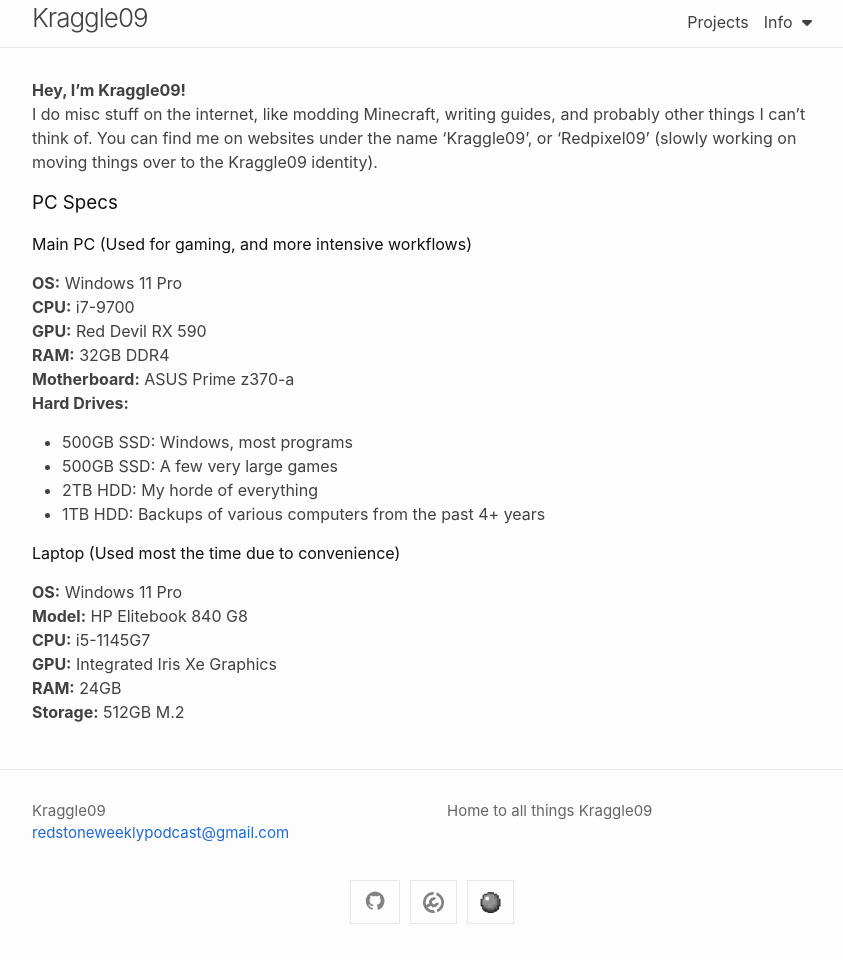
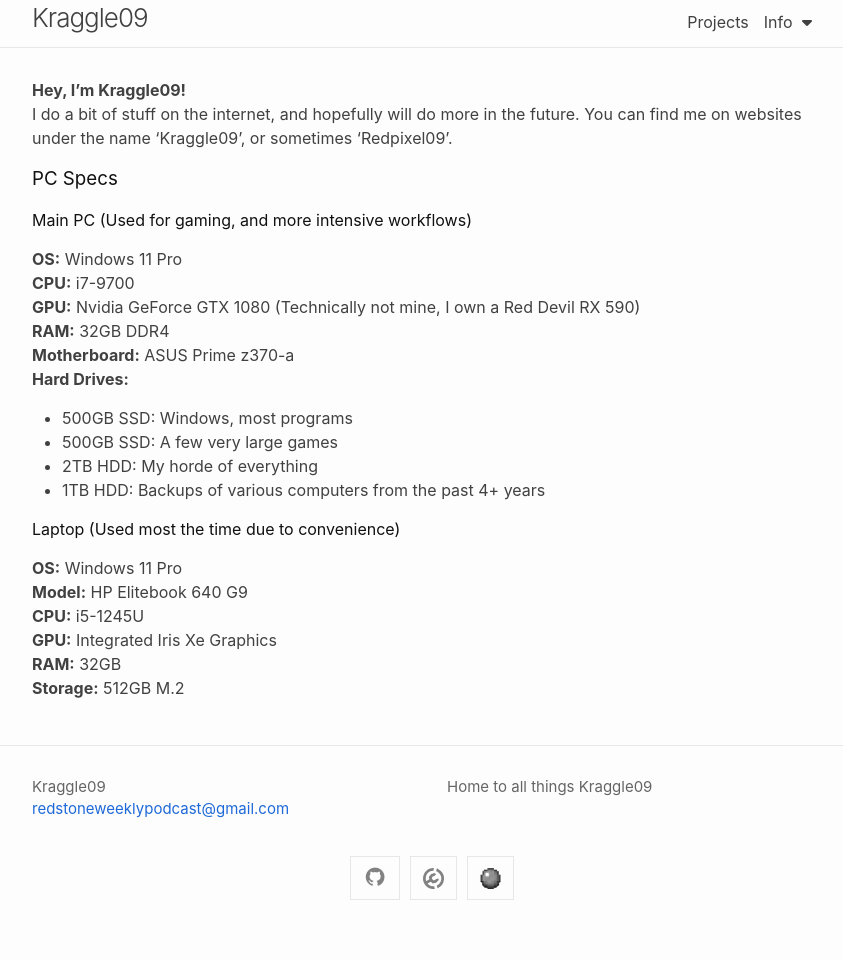
Before and after one commit to Kraggle09/kraggle09.github.io, a Jekyll site: the page built from docs/about.markdown, in a window 1280 px wide. Shown: the whole page, without its empty margins (208-1051 px from the left). Built offline with Jekyll 4.4.1, drawn with Linux system fonts in a browser that asks for light colours; nearby versions of some CDN libraries; after the commit the page ends 936 px from its top, so only the background shows below that.

Commit message:
Update specs

```diff
--- a/docs/about.markdown
+++ b/docs/about.markdown
@@ -5,13 +5,13 @@
 ---
 
 **Hey, I'm Kraggle09!**
-I do misc stuff on the internet, like modding Minecraft, writing guides, and probably other things I can't think of. You can find me on websites under the name 'Kraggle09', or 'Redpixel09' (slowly working on moving things over to the Kraggle09 identity).
+I do a bit of stuff on the internet, and hopefully will do more in the future. You can find me on websites under the name 'Kraggle09', or sometimes 'Redpixel09'.
 
 ### PC Specs
 #### Main PC (Used for gaming, and more intensive workflows)
 **OS:** Windows 11 Pro
 **CPU:** i7-9700
-**GPU:** Red Devil RX 590
+**GPU:** Nvidia GeForce GTX 1080 (Technically not mine, I own a Red Devil RX 590)
 **RAM:** 32GB DDR4
 **Motherboard:** ASUS Prime z370-a
 **Hard Drives:**
@@ -22,8 +22,8 @@
 
 #### Laptop (Used most the time due to convenience)
 **OS:** Windows 11 Pro
-**Model:** HP Elitebook 840 G8
-**CPU:** i5-1145G7
+**Model:** HP Elitebook 640 G9
+**CPU:** i5-1245U
 **GPU:** Integrated Iris Xe Graphics
-**RAM:** 24GB
+**RAM:** 32GB
 **Storage:** 512GB M.2
```
